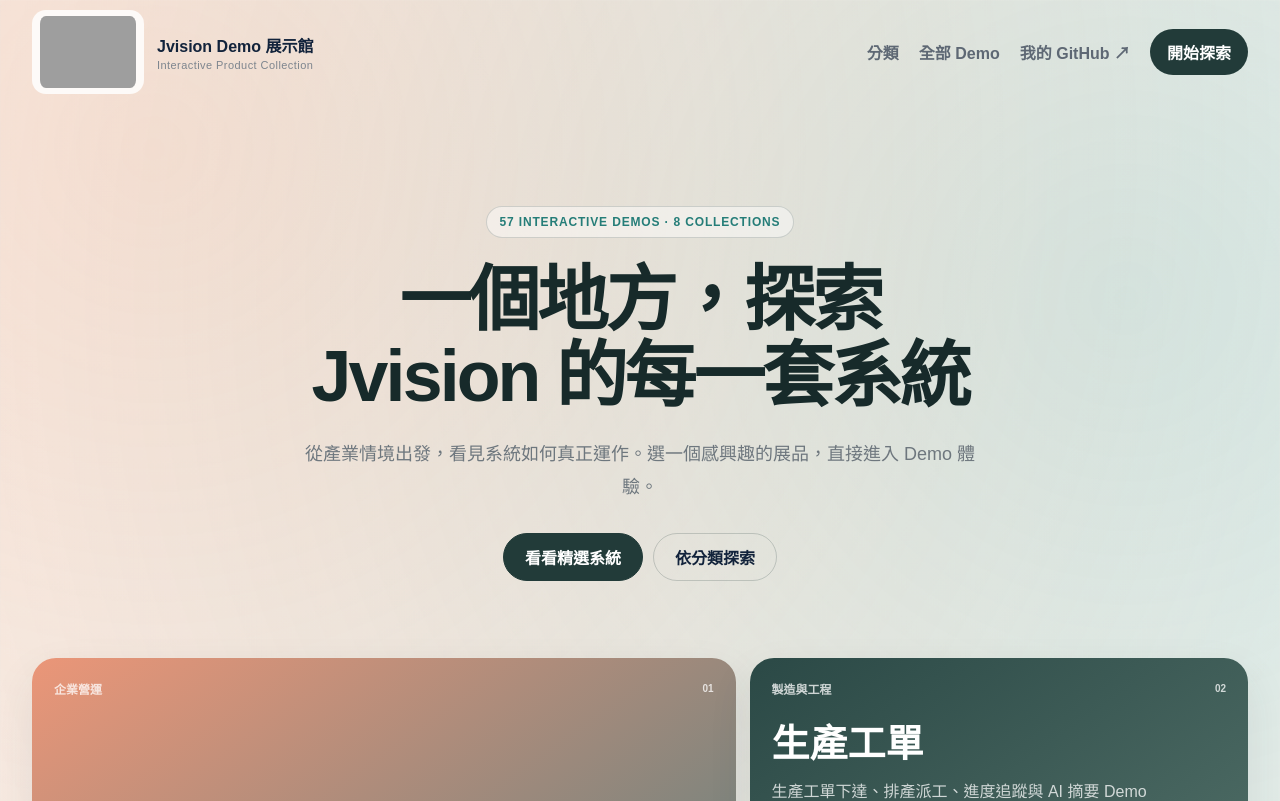
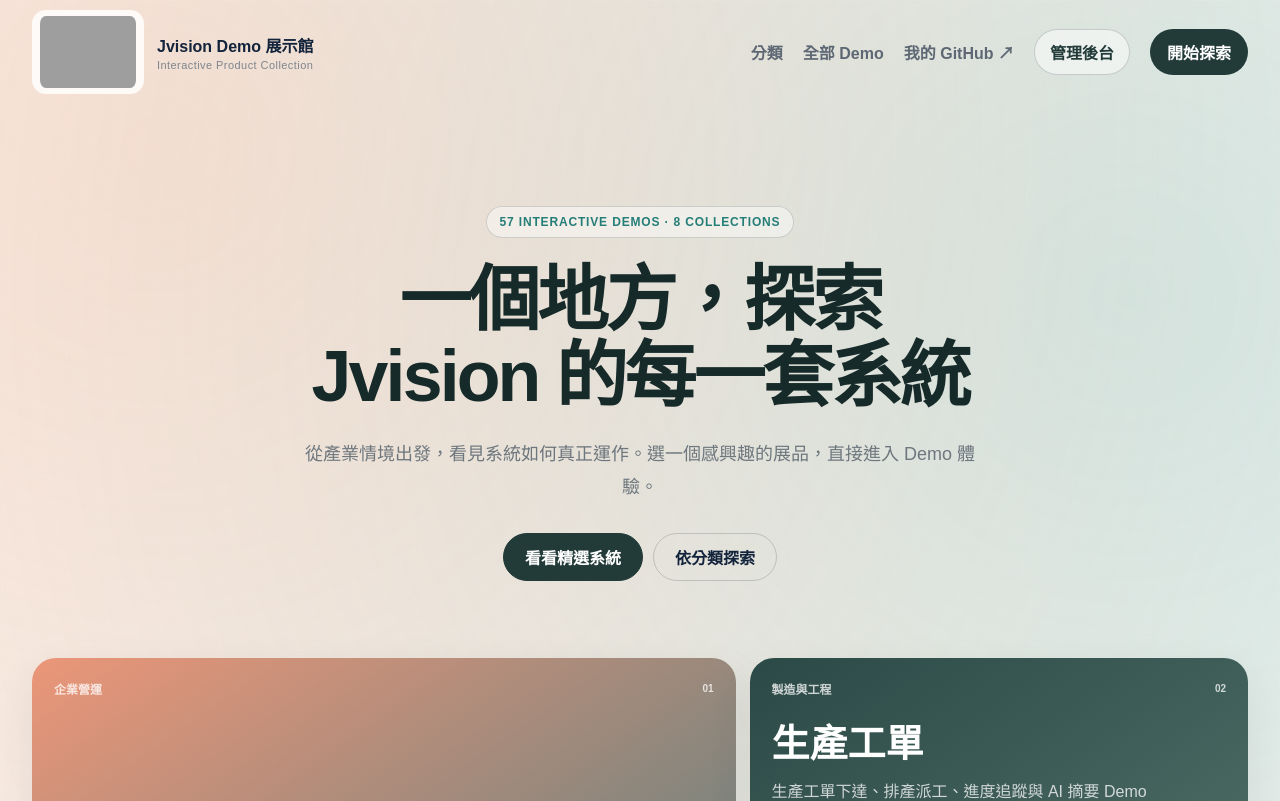
Before and after one commit to yunghua817/jvision-showcase-vercel, a Next.js app: page / in a window 1280 px wide. Shown: the top 801 px of the page. Built offline with nearby package versions, Linux system fonts and the light colour scheme; grey boxes are pictures that could not be loaded.

Commit message:
Add admin link to showcase header

```diff
--- a/src/app/globals.css
+++ b/src/app/globals.css
@@ -330,6 +330,7 @@ footer img { width: 126px; }
 .curator-brand strong { font-size: 16px; }
 .curator-brand small { color: #7d858e; font-size: 11px; letter-spacing: .04em; }
 .curator-header nav { display: flex; align-items: center; gap: 20px; color: #5e6874; font-weight: 800; }
+.curator-admin-link { border: 1px solid rgba(34,59,57,.2); border-radius: 999px; padding: 10px 15px; background: rgba(255,255,255,.5); color: #223b39; }
 .curator-nav-action { border-radius: 999px; padding: 11px 17px; background: #223b39; color: #fff; }
 
 .curator-hero { max-width: 900px; margin: 0 auto; padding: clamp(60px,8vw,108px) 0 clamp(48px,6vw,78px); text-align: center; }
--- a/src/app/page.tsx
+++ b/src/app/page.tsx
@@ -40,6 +40,7 @@ export default async function Home({ searchParams }: HomeProps) {
             <a href="#curator-categories">分類</a>
             <a href="#gallery">全部 Demo</a>
             <a href="https://github.com/yunghua817">我的 GitHub ↗</a>
+            <a className="curator-admin-link" href="/admin">管理後台</a>
             <a className="curator-nav-action" href="#gallery">開始探索</a>
           </nav>
         </header>
```
